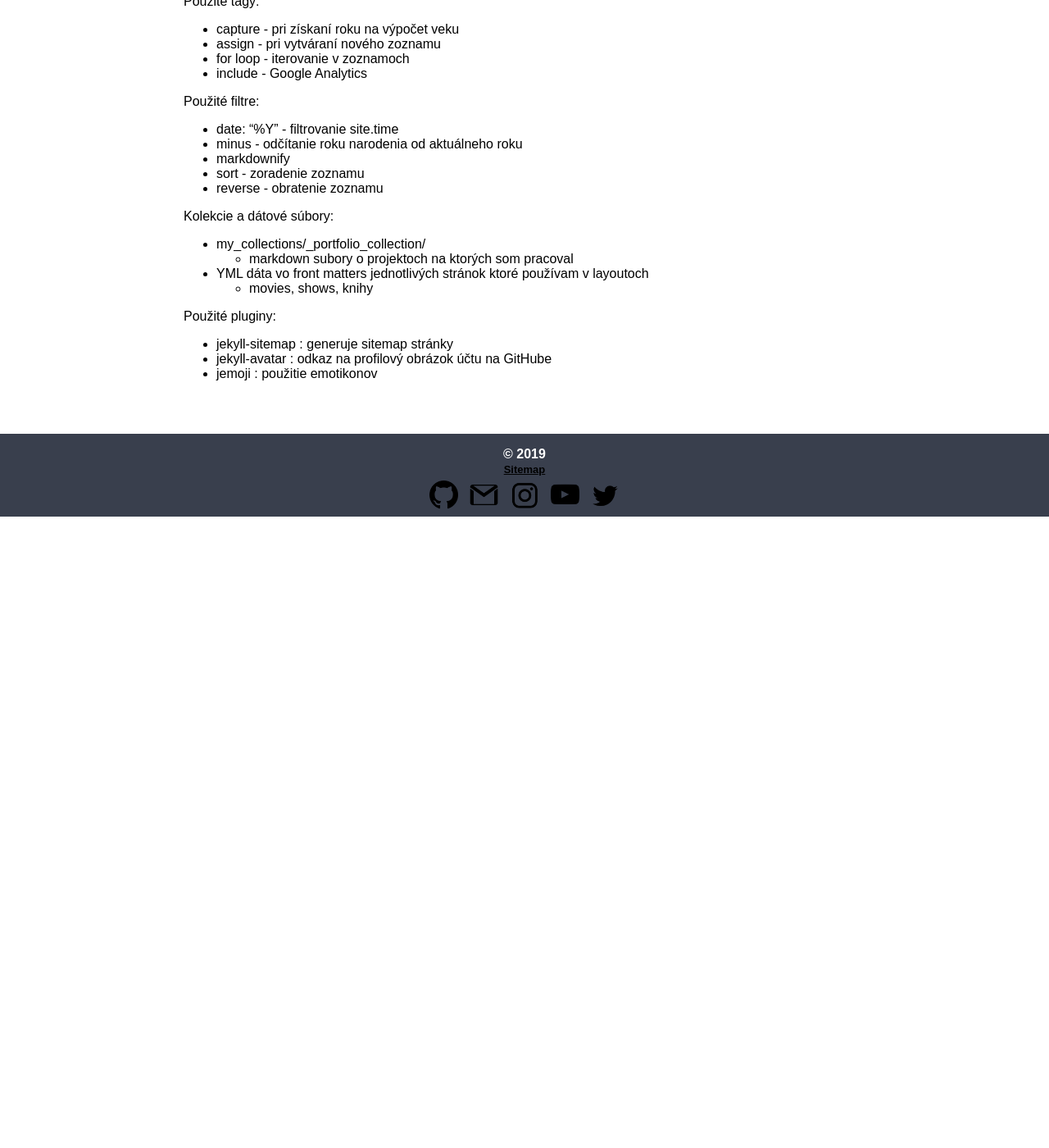
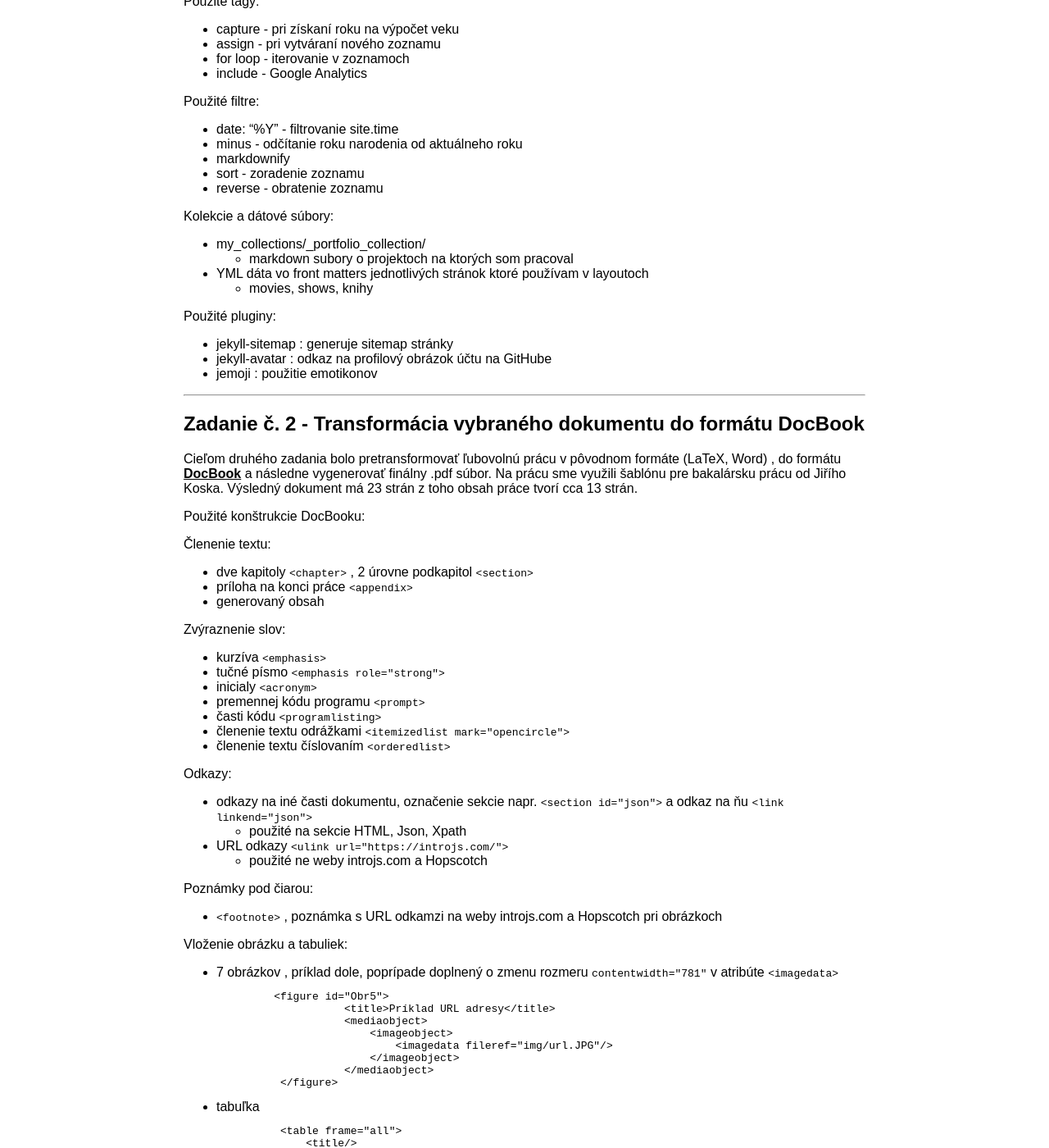
Before and after one commit to chrisSvK/chrisSvK.github.io, a Jekyll site: the page built from wpub/index.md, in a window 1280 px wide and 1400 px high, scrolled down 815 px. Shown: the whole window at 82% size. Built offline with Jekyll 4.4.1, drawn with Linux system fonts in a browser that asks for light colours; before the commit the page ends 1445 px from its top, so only the background shows below that; some of the changed text lies outside the part shown.

Commit message:
Zadanie 2

````diff
--- a/wpub/index.md
+++ b/wpub/index.md
@@ -64,3 +64,77 @@ Použité pluginy:
 *   jekyll-sitemap : generuje sitemap stránky
 * jekyll-avatar : odkaz na profilový obrázok účtu na GitHube
 * jemoji : použitie emotikonov
+
+***
+
+## Zadanie č. 2 - Transformácia vybraného dokumentu do formátu DocBook
+
+Cieľom druhého zadania bolo pretransformovať ľubovolnú prácu v pôvodnom formáte (LaTeX, Word) ,
+do formátu [DocBook](https://docbook.org) a následne vygenerovať finálny .pdf súbor.
+Na prácu sme využili šablónu pre bakalársku prácu od Jiřího Koska.
+Výsledný dokument má 23 strán z toho obsah práce tvorí cca 13 strán.
+
+Použité konštrukcie DocBooku:
+
+Členenie textu:
+* dve kapitoly `<chapter>` , 2 úrovne podkapitol `<section>`
+* príloha na konci práce `<appendix>`
+* generovaný obsah
+
+Zvýraznenie slov:
+* kurzíva `<emphasis>`
+* tučné písmo `<emphasis role="strong">`
+* inicialy `<acronym>`
+* premennej kódu programu `<prompt>`
+* časti kódu `<programlisting>`
+* členenie textu odrážkami `<itemizedlist mark="opencircle">`
+* členenie textu číslovaním `<orderedlist>`
+
+Odkazy:
+* odkazy na iné časti dokumentu, označenie sekcie napr. `<section id="json">` a odkaz na ňu `<link linkend="json">`
+    * použité na sekcie HTML, Json, Xpath
+*  URL odkazy `<ulink url="https://introjs.com/">`
+    * použité ne weby introjs.com a Hopscotch
+
+Poznámky pod čiarou:
+* `<footnote>` , poznámka s URL odkamzi na weby introjs.com a Hopscotch pri obrázkoch
+
+Vloženie obrázku a tabuliek:
+* 7 obrázkov , príklad dole, poprípade doplnený o zmenu rozmeru `contentwidth="781"` v atribúte `<imagedata>`
+ ```xml
+           <figure id="Obr5">
+                      <title>Príklad URL adresy</title>
+                      <mediaobject>
+                          <imageobject>
+                              <imagedata fileref="img/url.JPG"/>
+                          </imageobject>
+                      </mediaobject>
+            </figure>
+```
+* tabuľka
+```xml
+            <table frame="all">
+                <title/>
+                <tgroup>
+                    <colspec colname="c1"/>
+                    <thead>
+                        <row>
+                            <entry align="center"/>
+                        </row>
+                    </thead>
+                    <tbody>
+                        <row>
+                            <entry/>
+                        </row>
+                    </tbody>
+                </tgroup>
+            </table>
+ ```
+* odkazy na obrázky a tabuľky cez `<link>` , podobne ako odkazy na časti dokumentu , zoznam obrázkov vygenerovaný na začiatku práce za obsahom
+
+Vytvorenie registra pojmov (indexu)
+
+* Vygenerovanie na konci dokumentu cez `<index>` , v texte označené pojmy cez `<indexterm>` s troma úrovňami `<primary>`
+ `<secondary>` `<tertiary>` ,  16 pojmov
+
+* Zoznam použitej literatúry
````
